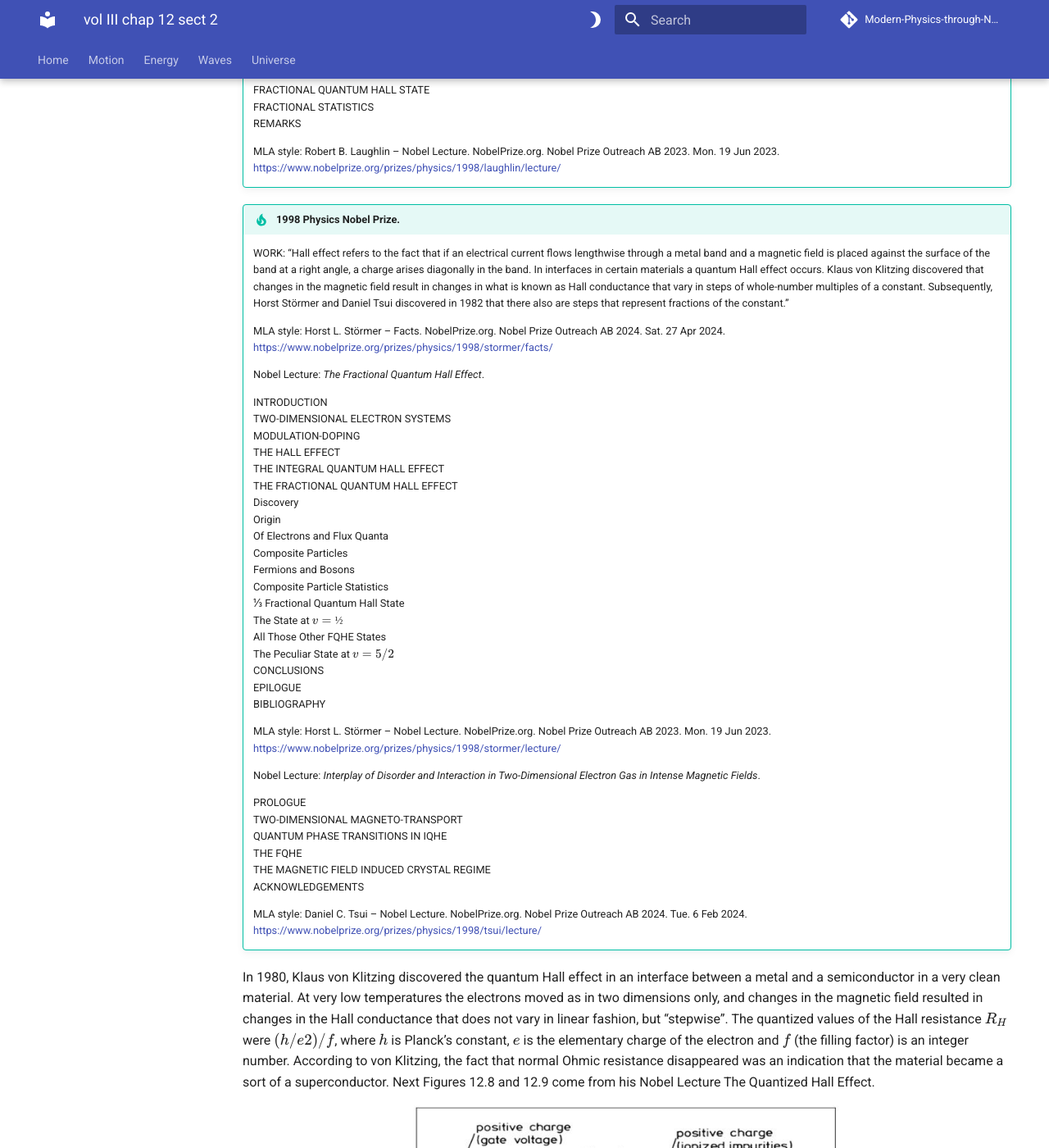
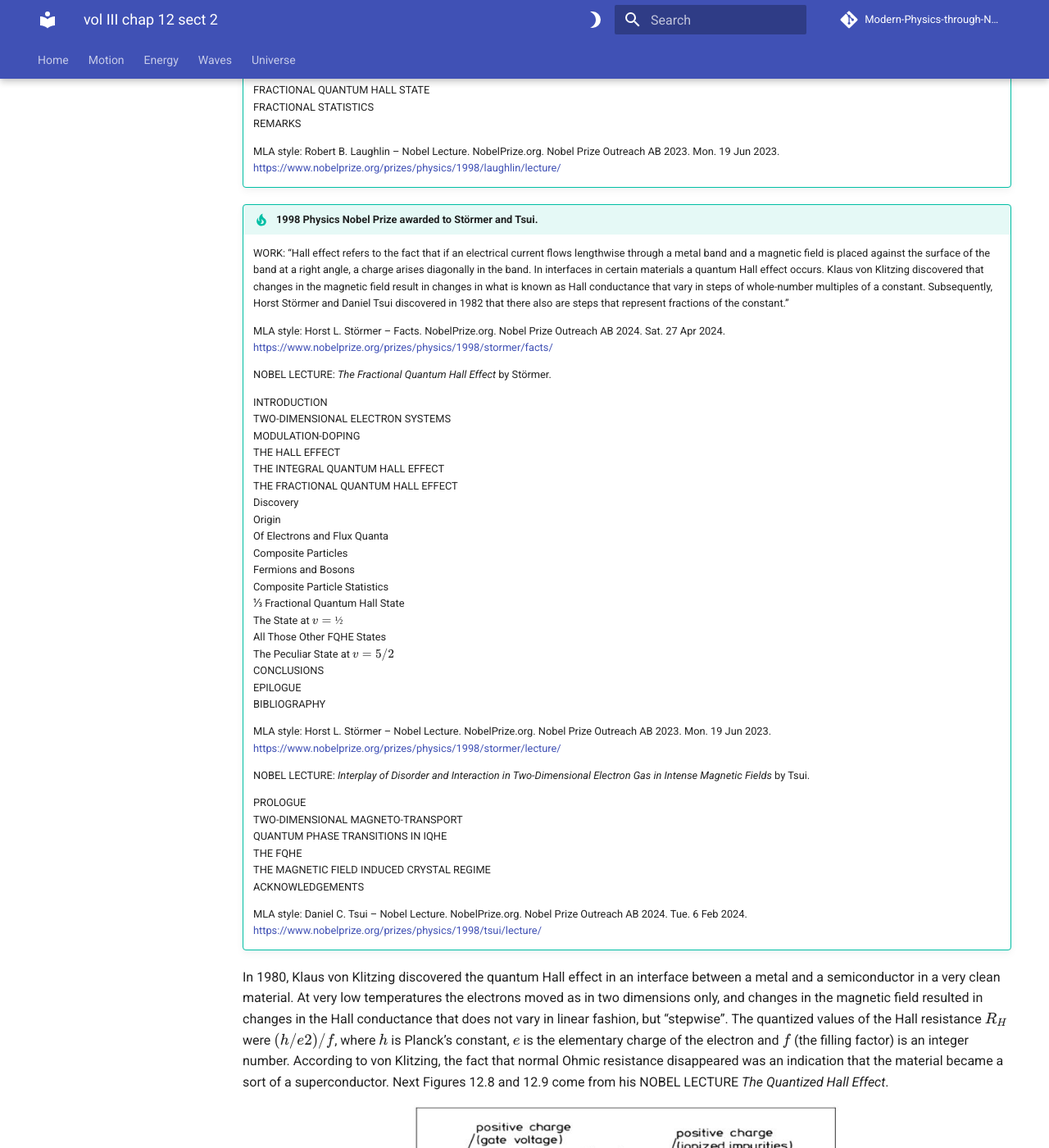
Before and after one commit to modphysnobel/modphysnobel.github.io, an MkDocs documentation site: the page built from docs/vol-III/vol-III-chap-12-sect-2.md, in a window 1280 px wide and 1400 px high, scrolled down 1379 px. Shown: the whole window at 82% size. Built offline with MkDocs 1.6.1 and Material for MkDocs 9.7.7, drawn with Linux system fonts in a browser that asks for light colours; some web fonts are replaced; comment, search, counter and statistics services are not loaded; some of the changed text lies outside the part shown.

Commit message:
Update vol-III-chap-12-sect-2.md

```diff
--- a/docs/vol-III/vol-III-chap-12-sect-2.md
+++ b/docs/vol-III/vol-III-chap-12-sect-2.md
@@ -10,10 +10,11 @@
 
 In what follows we refer to the 1985 Physics Nobel Prize awarded to Klaus von Klitzing “for the discovery of the quantized Hall effect” and to the 1998 Prize awarded to Robert B. Laughlin, Horst L. Störmer and Daniel C. Tsui “for their discovery of a new form of quantum fluid with fractionally charged excitations”. Next, we present the documents called WORK describing the main contributions made by the laureates and the title and subtitles of their Nobel Lectures. Afterwards, we present some information taken from the document *Press release. Electrons in New Guises* and insert some figures taken from the Nobel Lectures by von Klitzing and by Störmer. The appropriate references in MLA format are given at the end of the chapter.
 
-!!! tip "1985 Physics Nobel Prize."
+!!! tip "1985 Physics Nobel Prize awarded to von Klitzing."
+
 	WORK: “If an electrical current flows lengthwise through a metal band and a magnetic field is placed against the surface of the band at a right angle, a charge arises diagonally in the band. Known as the Hall effect, it comes about because the movement of the electrons is deflected by the magnetic field. In 1980, Klaus von Klitzing discovered the quantum Hall effect in an interface between a metal and a semiconductor in a very clean material. In this effect, changes in the magnetic field result in changes in what is known as Hall conductance that vary in steps of whole-number multiples of a constant.”
 
-	Nobel Lecture: *The Quantized Hall Effect*.
+	NOBEL LECTURE: *The Quantized Hall Effect* by von Klitzing.
 
 	1.	Introduction
 	2.	Two- Dimensional Electron Gas
@@ -25,12 +26,14 @@
 
 	MLA style: Klaus von Klitzing – Nobel Lecture. NobelPrize.org. Nobel Prize Outreach AB 2023. Mon. 19 Jun 2023. https://www.nobelprize.org/prizes/physics/1985/klitzing/lecture/
 
-!!! tip "1998 Physics Nobel Prize."
+!!! tip "1998 Physics Nobel Prize awarded to Laughlin."
+
 	WORK: “The Hall effect refers to the fact that if an electrical current flows lengthwise through a metal band and a magnetic field is placed against the surface of the band at a right angle, a charge arises diagonally in the band. In interfaces in certain materials a quantum Hall effect occurs. After Horst Störmer and Daniel Tsui discovered that changes in the magnetic field result in changes in Hall conductance that vary in steps that represent fractions of a constant, Robert Laughlin explained the phenomenon in 1983 with the formation of quasiparticles and a kind of quantum fluid.”
 
 	MLA style: Robert B. Laughlin – Facts. NobelPrize.org. Nobel Prize Outreach AB 2024. Sat. 27 Apr 2024. https://www.nobelprize.org/prizes/physics/1998/laughlin/facts/
 
-	Nobel Lecture: *Fractional Quantization*.
+	NOBEL LECTURE: *Fractional Quantization* by Laughlin
+
 
 	SOLITONS<br>
 	LOCALIZATION<br>
@@ -40,12 +43,13 @@
 
 	MLA style: Robert B. Laughlin – Nobel Lecture. NobelPrize.org. Nobel Prize Outreach AB 2023. Mon. 19 Jun 2023. https://www.nobelprize.org/prizes/physics/1998/laughlin/lecture/
 
-!!! tip "1998 Physics Nobel Prize."
+!!! tip "1998 Physics Nobel Prize awarded to Störmer and Tsui."
+
 	WORK: “Hall effect refers to the fact that if an electrical current flows lengthwise through a metal band and a magnetic field is placed against the surface of the band at a right angle, a charge arises diagonally in the band. In interfaces in certain materials a quantum Hall effect occurs. Klaus von Klitzing discovered that changes in the magnetic field result in changes in what is known as Hall conductance that vary in steps of whole-number multiples of a constant. Subsequently, Horst Störmer and Daniel Tsui discovered in 1982 that there also are steps that represent fractions of the constant.”
 
 	MLA style: Horst L. Störmer – Facts. NobelPrize.org. Nobel Prize Outreach AB 2024. Sat. 27 Apr 2024. https://www.nobelprize.org/prizes/physics/1998/stormer/facts/
 
-	Nobel Lecture: *The Fractional Quantum Hall Effect*.
+	NOBEL LECTURE: *The Fractional Quantum Hall Effect* by Störmer.
 
 	INTRODUCTION<br>
 	TWO-DIMENSIONAL ELECTRON SYSTEMS<br>
@@ -69,7 +73,7 @@
 
 	MLA style: Horst L. Störmer – Nobel Lecture. NobelPrize.org. Nobel Prize Outreach AB 2023. Mon. 19 Jun 2023. https://www.nobelprize.org/prizes/physics/1998/stormer/lecture/
 
-	Nobel Lecture: *Interplay of Disorder and Interaction in Two-Dimensional Electron Gas in Intense Magnetic Fields*.
+	NOBEL LECTURE: *Interplay of Disorder and Interaction in Two-Dimensional Electron Gas in Intense Magnetic Fields* by Tsui.
 
 	PROLOGUE<br>
 	TWO-DIMENSIONAL MAGNETO-TRANSPORT<br>
@@ -80,8 +84,7 @@
 
 	MLA style: Daniel C. Tsui – Nobel Lecture. NobelPrize.org. Nobel Prize Outreach AB 2024. Tue. 6 Feb 2024. https://www.nobelprize.org/prizes/physics/1998/tsui/lecture/
 
-In 1980, Klaus von Klitzing discovered the quantum Hall effect in an interface between a metal and a semiconductor in a very clean material. At very low temperatures the electrons moved as in two dimensions only, and changes in the magnetic field resulted in changes in the Hall conductance that does not vary in linear fashion, but “stepwise”. The quantized values of the Hall resistance $R_H$ were $(h/e2)/f$, where $h$ is Planck’s constant, $e$ is the elementary charge of the electron and $f$ (the filling factor) is an integer number. According to von Klitzing, the fact that normal Ohmic resistance disappeared was an indication that the material became a sort of a superconductor. Next Figures 12.8 and 12.9 come from his Nobel Lecture The Quantized Hall Effect.
-
+In 1980, Klaus von Klitzing discovered the quantum Hall effect in an interface between a metal and a semiconductor in a very clean material. At very low temperatures the electrons moved as in two dimensions only, and changes in the magnetic field resulted in changes in the Hall conductance that does not vary in linear fashion, but “stepwise”. The quantized values of the Hall resistance $R_H$ were $(h/e2)/f$, where $h$ is Planck’s constant, $e$ is the elementary charge of the electron and $f$ (the filling factor) is an integer number. According to von Klitzing, the fact that normal Ohmic resistance disappeared was an indication that the material became a sort of a superconductor. Next Figures 12.8 and 12.9 come from his NOBEL LECTURE *The Quantized Hall Effect*.
 
 <p align="center">
 	<img src="https://github.com/modphysnobel/modphysnobel.github.io/blob/main/docs/vol-III/figs/chap-12-sect-2-fig1.JPG?raw=true" width=520 align=center>
```
